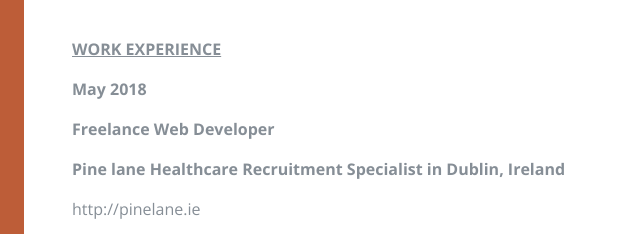
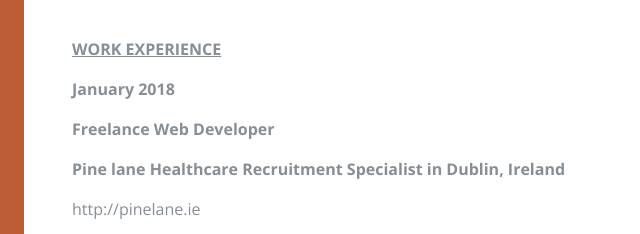
Before and after one commit to julietaGit/CV, a plain HTML site: page index.html in a window 1280 px wide. Shown: the part 452-686 px from the top of the page, 248-888 px from the left. Drawn offline with nearby package versions, Linux system fonts and the light colour scheme; a web font is replaced by a local one.

Commit message:
Update index

```diff
--- a/index.html
+++ b/index.html
@@ -94,7 +94,7 @@
       <section class="resume-section p-3 p-lg-5 d-flex flex-column" id="experience">
         <div class="my-auto">
           <p style="text-decoration:underline;"><strong>WORK EXPERIENCE</strong></p>
-          <p><strong>May 2018</strong></p>
+          <p><strong>January 2018</strong></p>
           <p><strong>Freelance Web Developer</strong></p>
           <p><strong>Pine lane Healthcare Recruitment Specialist in Dublin, Ireland</strong></p>
           <p>http://pinelane.ie</p>
```
